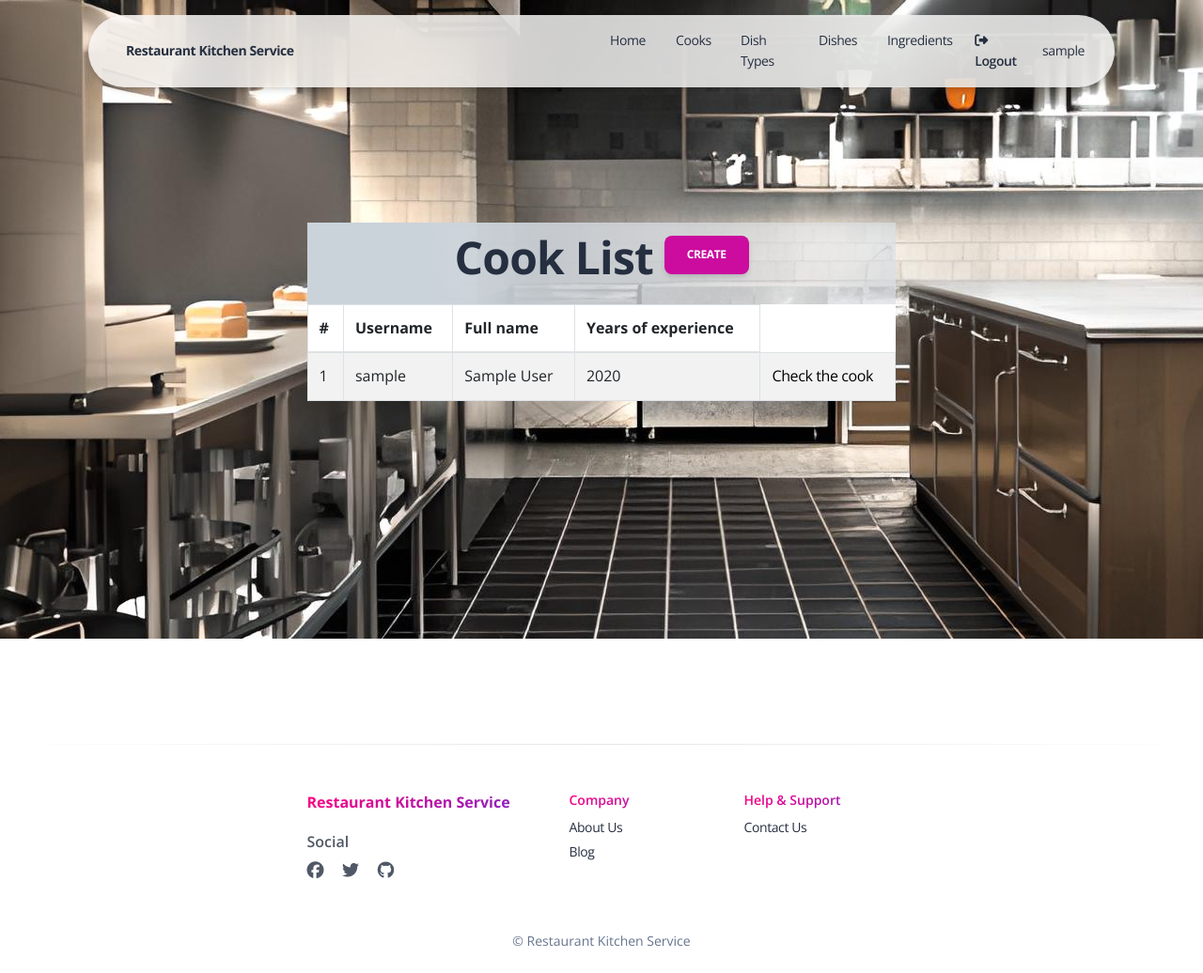
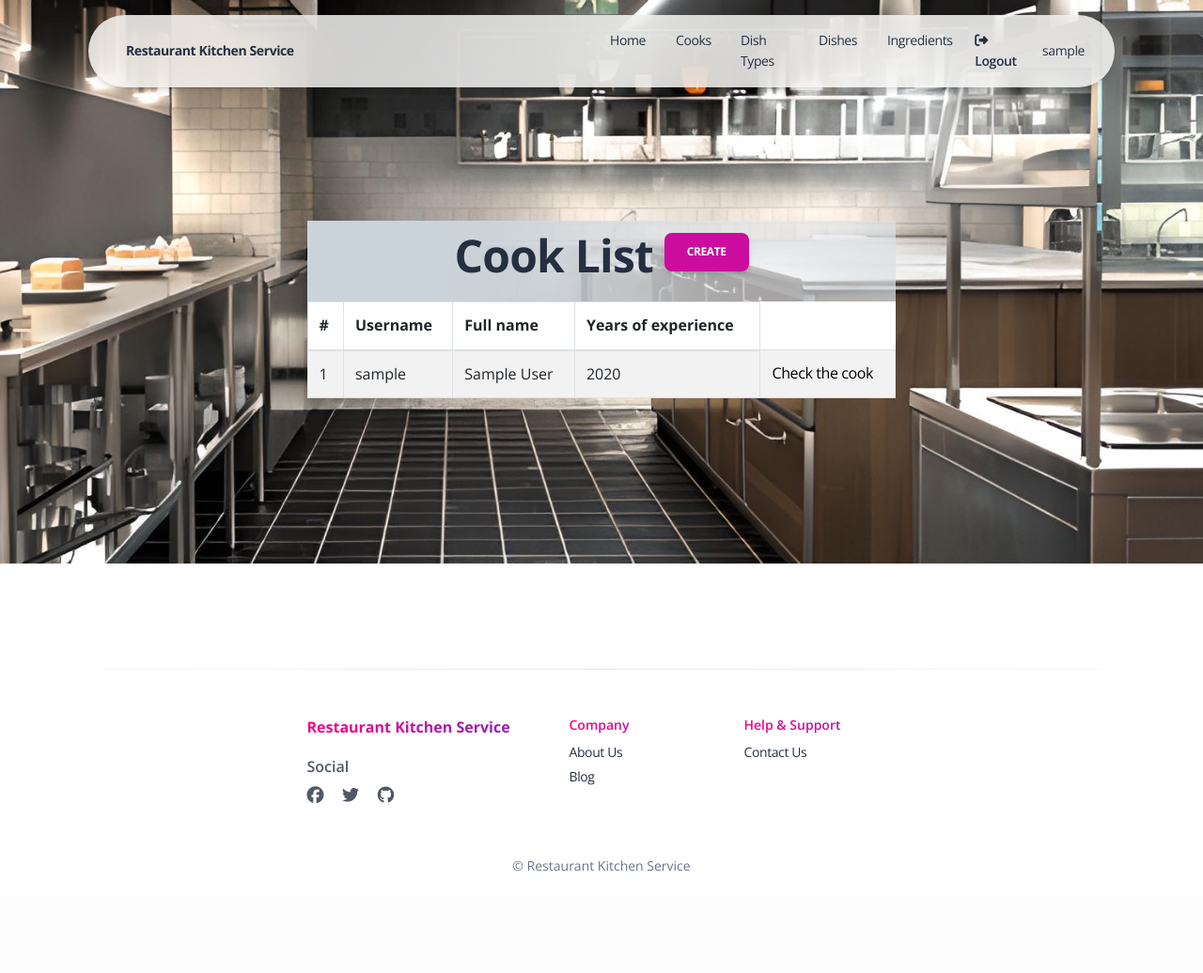
Before and after one commit to KolBohdan/restaurant-kitchen-service, a Django app: page /cooks/ in a window 1280 px wide. Shown: the whole page at 94% size. After the commit the page ends 928 px from the top, so only its background shows below. Run offline with Django 4.2, Linux system fonts and the light colour scheme; a user stored in the database is signed in; tables that the repository leaves empty hold one stand-in row (values such as "Sample post"); some libraries are stand-ins or nearby versions.

Commit message:
Fix background image layout on Cook page

```diff
--- a/templates/kitchen/cook_list.html
+++ b/templates/kitchen/cook_list.html
@@ -1,9 +1,8 @@
 {% extends "layouts/base-presentation.html" %}
 
 {% block content %}
-  <div style="background-image: url('{{ ASSETS_ROOT }}/img/curved-images/kitchen.png')">
-    <div class="page-header section-height-85 relative">
-      <div class="container">
+  <div class="page-header section-height-75 relative" style="background-image: url('{{ ASSETS_ROOT }}/img/curved-images/kitchen.png')">
+    <div style="margin-top: 75px" class="container">
       <div class="row">
         <div class="col-lg-7 text-center mx-auto">
           <center>
@@ -92,5 +91,4 @@
       </div>
     </div>
   </div>
-  </div>
 {% endblock %}
```
Lines whose indentation alone changed are shown as unchanged.
